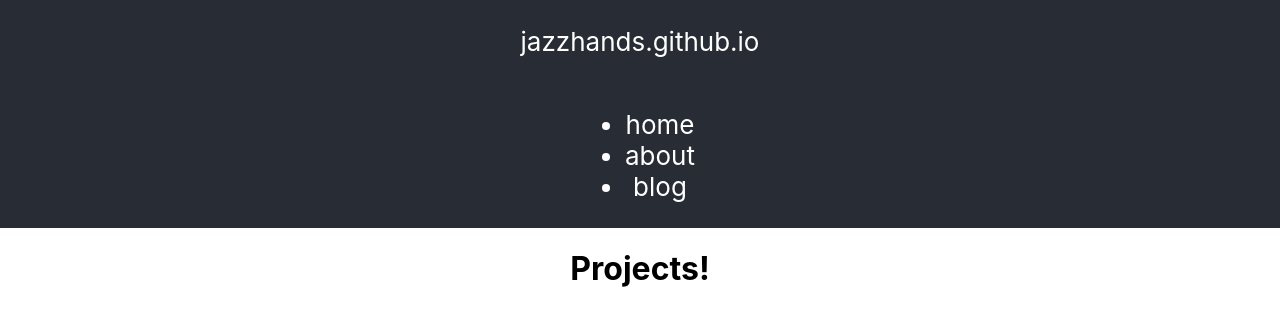
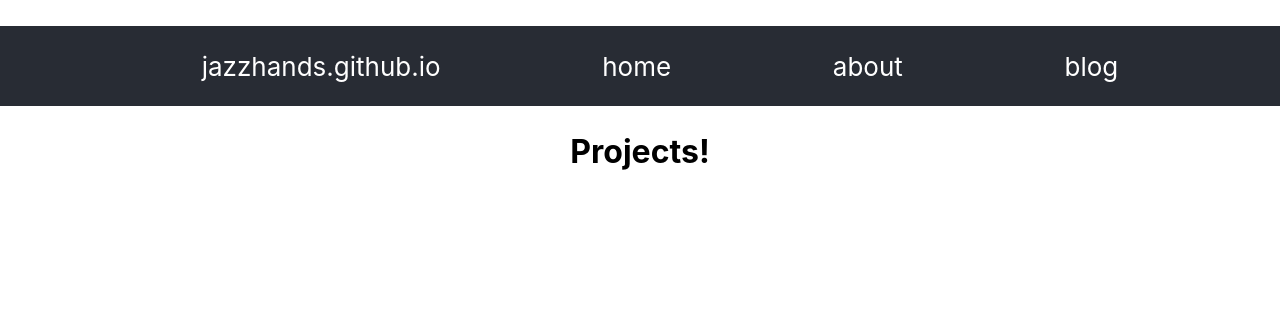
Before and after one commit to jazzhands/jazzhands-fcc-projects, a React (Create React App) app: page / in a window 1280 px wide. Shown: the top 326 px of the page. Built offline with nearby package versions, Linux system fonts and the light colour scheme.

Commit message:
getting setup for redux

```diff
--- a/package.json
+++ b/package.json
@@ -5,7 +5,7 @@
   "dependencies": {
     "react": "^16.6.0",
     "react-dom": "^16.6.0",
-    "react-redux": "^5.1.0",
+    "react-redux": "^5.1.1",
     "react-scripts": "2.1.1",
     "redux": "^4.0.1"
   },
--- a/src/App.css
+++ b/src/App.css
@@ -1,19 +1,15 @@
 .App {
   text-align: center;
-}
-
-.App-logo {
-  animation: App-logo-spin infinite 20s linear;
-  height: 40vmin;
 }
 
 .App-header {
   background-color: #282c34;
   min-height: 10vh;
   display: flex;
-  flex-direction: column;
+  flex-direction: row;
   align-items: center;
   justify-content: center;
+  justify-content: space-evenly;
   font-size: calc(10px + 2vmin);
   color: white;
 }
@@ -22,11 +18,11 @@
   color: #61dafb;
 }
 
-@keyframes App-logo-spin {
-  from {
-    transform: rotate(0deg);
-  }
-  to {
-    transform: rotate(360deg);
-  }
+
+.header-list {
+  list-style-type: none;
 }
+
+.header-item {
+
+}
--- a/src/App.js
+++ b/src/App.js
@@ -6,16 +6,13 @@ class App extends Component {
   render() {
     return (
       <div className="App">
-        <header className="App-header">
-          <p>
-            jazzhands.github.io
-          </p>
-          <ul>
-            <li>home</li>
-            <li>about</li>
-            <li>blog</li>
+          <ul className="header-list App-header">
+            <li>jazzhands.github.io</li>
+            <li className="header-item">home</li>
+            <li className="header-item">about</li>
+            <li className="header-item">blog</li>
           </ul>
-        </header>
+
         <Projects/>
       </div>
     );
```
Also changed, not shown: src/ProjectList.json (added, +29 -0 lines), src/Redux/initialState.js (added, +29 -0 lines), src/Redux/Actions.js (added), src/Redux/ProjectReducer.js (added), src/Redux/RootReducer.js (added), 1 other file (tests, documents, lock files or other folders).
